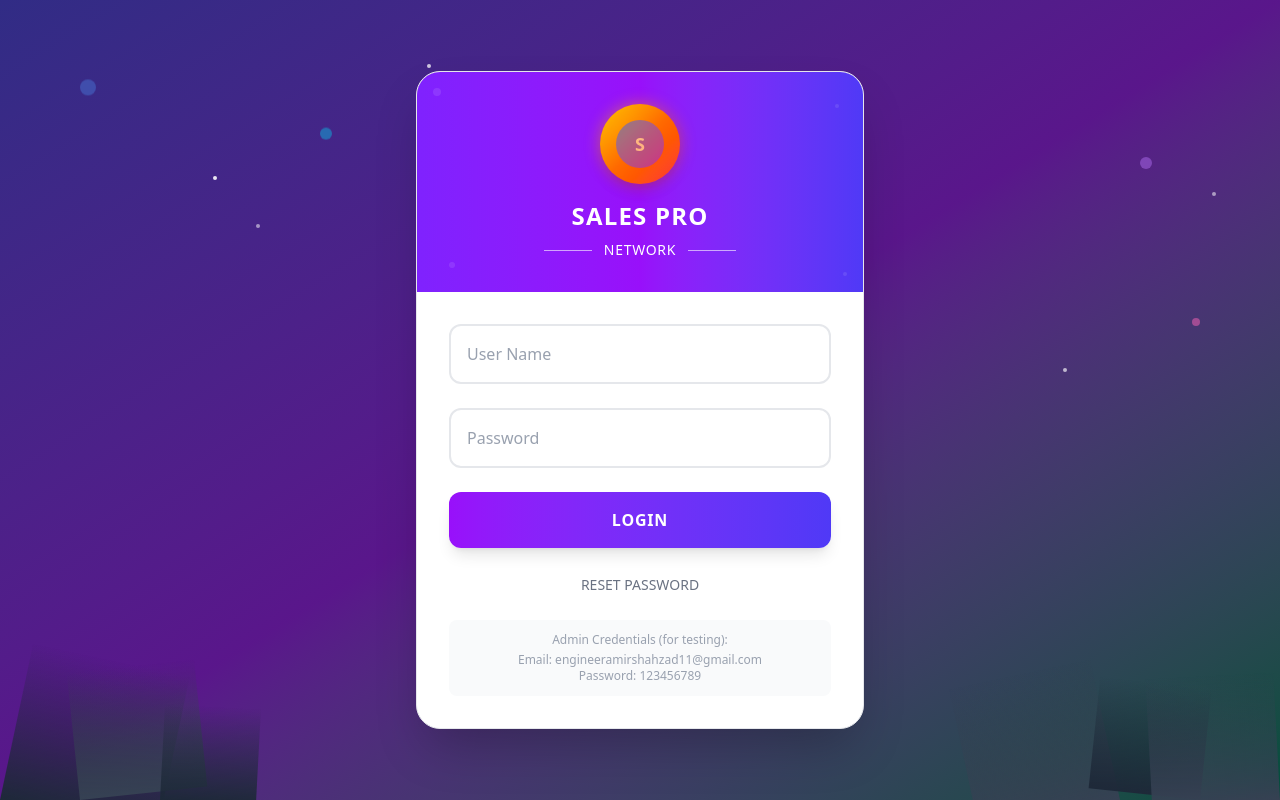
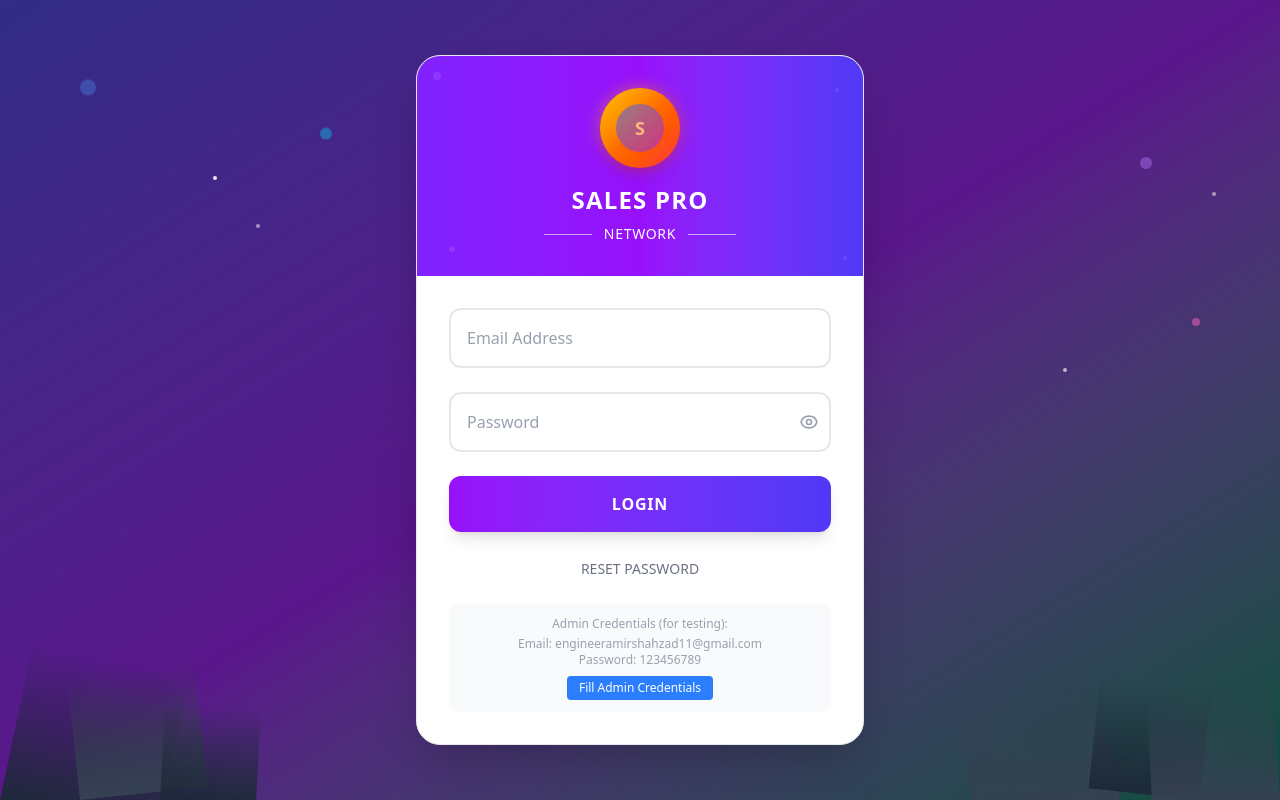
Before and after one commit to Amirshahzad422/SKN-Referral-Rewards, a Next.js app: page /login in a window 1280 px wide. Built offline with nearby package versions, Linux system fonts and the light colour scheme; no server answers.

Commit message:
fix: add password visibility toggle, fix Appwrite errors, and improve admin login flow

```diff
--- a/src/app/admin/page.tsx
+++ b/src/app/admin/page.tsx
@@ -49,9 +49,9 @@ export default function AdminDashboard() {
   useEffect(() => {
     if (!loading) {
       // Check if user is the hardcoded admin
-      const isAdmin = user?.email === 'engineeramirshahzad11@gmail.com';
+      const isAdmin = user?.email === 'engineeramirshahzad11@gmail.com' || localStorage.getItem('isAdmin') === 'true';
 
-      if (!user || !isAdmin) {
+      if (!user && !isAdmin) {
         router.push('/login');
       } else {
         loadPayments();
@@ -140,8 +140,8 @@ export default function AdminDashboard() {
   }
 
   // Check if user is the hardcoded admin
-  const isAdmin = user?.email === 'engineeramirshahzad11@gmail.com';
-  if (!user || !isAdmin) {
+  const isAdmin = user?.email === 'engineeramirshahzad11@gmail.com' || localStorage.getItem('isAdmin') === 'true';
+  if (!user && !isAdmin) {
     return null; // Will redirect to login
   }
 
@@ -154,7 +154,7 @@ export default function AdminDashboard() {
           <p className="text-gray-600 mt-2">Manage payments, users, and system operations</p>
           <div className="mt-2">
             <span className="inline-flex items-center px-3 py-1 rounded-full text-sm font-medium bg-green-100 text-green-800">
-              Logged in as: {user.email}
+              Logged in as: {user?.email || localStorage.getItem('adminEmail') || 'Admin'}
             </span>
           </div>
         </div>
--- a/src/app/login/page.tsx
+++ b/src/app/login/page.tsx
@@ -6,9 +6,10 @@ import { useAuth } from '@/hooks/useAuth';
 
 export default function LoginPage() {
   const [formData, setFormData] = useState({
-    username: '',
+    email: '',
     password: ''
   });
+  const [showPassword, setShowPassword] = useState(false);
   const [loading, setLoading] = useState(false);
   const [error, setError] = useState('');
   const router = useRouter();
@@ -21,7 +22,11 @@ export default function LoginPage() {
 
     try {
       // Hardcoded admin credentials for testing
-      if (formData.username === 'engineeramirshahzad11@gmail.com' && formData.password === '123456789') {
+      if (formData.email === 'engineeramirshahzad11@gmail.com' && formData.password === '123456789') {
+        // Set admin flag in localStorage
+        localStorage.setItem('isAdmin', 'true');
+        localStorage.setItem('adminEmail', formData.email);
+
         // Simulate successful login
         setTimeout(() => {
           router.push('/admin');
@@ -30,16 +35,21 @@ export default function LoginPage() {
       }
 
       // For other users, use the actual login function
-      const result = await login(formData.username, formData.password);
+      const result = await login(formData.email, formData.password);
 
       if (result.success) {
         // Redirect to admin dashboard if admin, otherwise to main dashboard
         router.push('/admin');
       } else {
-        setError(result.error || 'Login failed');
+        if (result.error === 'Appwrite not configured') {
+          setError('System is not configured. Please contact administrator.');
+        } else {
+          setError(result.error || 'Login failed. Please check your credentials.');
+        }
       }
     } catch (err) {
-      setError('An error occurred during login');
+      console.error('Login error:', err);
+      setError('An error occurred during login. Please try again.');
     } finally {
       setLoading(false);
     }
@@ -50,6 +60,10 @@ export default function LoginPage() {
       ...formData,
       [e.target.name]: e.target.value
     });
+  };
+
+  const togglePasswordVisibility = () => {
+    setShowPassword(!showPassword);
   };
 
   return (
@@ -121,30 +135,46 @@ export default function LoginPage() {
           {/* White Form Section */}
           <div className="px-8 py-8">
             <form onSubmit={handleSubmit} className="space-y-6">
-              {/* Username Field */}
+              {/* Email Field */}
               <div>
                 <input
-                  type="text"
-                  name="username"
-                  value={formData.username}
+                  type="email"
+                  name="email"
+                  value={formData.email}
                   onChange={handleChange}
-                  placeholder="User Name"
+                  placeholder="Email Address"
                   required
                   className="w-full px-4 py-4 border-2 border-gray-200 rounded-xl focus:outline-none focus:ring-2 focus:ring-purple-500 focus:border-transparent transition-all duration-200 text-gray-700 placeholder-gray-400"
                 />
               </div>
 
-              {/* Password Field */}
-              <div>
+              {/* Password Field with Toggle */}
+              <div className="relative">
                 <input
-                  type="password"
+                  type={showPassword ? "text" : "password"}
                   name="password"
                   value={formData.password}
                   onChange={handleChange}
                   placeholder="Password"
                   required
-                  className="w-full px-4 py-4 border-2 border-gray-200 rounded-xl focus:outline-none focus:ring-2 focus:ring-purple-500 focus:border-transparent transition-all duration-200 text-gray-700 placeholder-gray-400"
+                  className="w-full px-4 py-4 pr-12 border-2 border-gray-200 rounded-xl focus:outline-none focus:ring-2 focus:ring-purple-500 focus:border-transparent transition-all duration-200 text-gray-700 placeholder-gray-400"
                 />
+                <button
+                  type="button"
+                  onClick={togglePasswordVisibility}
+                  className="absolute inset-y-0 right-0 pr-3 flex items-center text-gray-400 hover:text-gray-600 transition-colors"
+                >
+                  {showPassword ? (
+                    <svg className="h-5 w-5" fill="none" viewBox="0 0 24 24" stroke="currentColor">
+                      <path strokeLinecap="round" strokeLinejoin="round" strokeWidth={2} d="M13.875 18.825A10.05 10.05 0 0112 19c-4.478 0-8.268-2.943-9.543-7a9.97 9.97 0 011.563-3.029m5.858.908a3 3 0 114.243 4.243M9.878 9.878l4.242 4.242M9.878 9.878L3 3m6.878 6.878L21 21" />
+                    </svg>
+                  ) : (
+                    <svg className="h-5 w-5" fill="none" viewBox="0 0 24 24" stroke="currentColor">
+                      <path strokeLinecap="round" strokeLinejoin="round" strokeWidth={2} d="M15 12a3 3 0 11-6 0 3 3 0 016 0z" />
+                      <path strokeLinecap="round" strokeLinejoin="round" strokeWidth={2} d="M2.458 12C3.732 7.943 7.523 5 12 5c4.478 0 8.268 2.943 9.542 7-1.274 4.057-5.064 7-9.542 7-4.477 0-8.268-2.943-9.542-7z" />
+                    </svg>
+                  )}
+                </button>
               </div>
 
               {/* Error Message */}
@@ -178,6 +208,18 @@ export default function LoginPage() {
                 <p className="font-medium mb-1">Admin Credentials (for testing):</p>
                 <p>Email: engineeramirshahzad11@gmail.com</p>
                 <p>Password: 123456789</p>
+                <button
+                  type="button"
+                  onClick={() => {
+                    setFormData({
+                      email: 'engineeramirshahzad11@gmail.com',
+                      password: '123456789'
+                    });
+                  }}
+                  className="mt-2 px-3 py-1 bg-blue-500 text-white text-xs rounded hover:bg-blue-600 transition-colors"
+                >
+                  Fill Admin Credentials
+                </button>
               </div>
             </form>
           </div>
--- a/src/components/Sidebar.tsx
+++ b/src/components/Sidebar.tsx
@@ -19,7 +19,10 @@ const Sidebar = () => {
         const adminStatus = user.email === 'engineeramirshahzad11@gmail.com';
         setIsAdmin(adminStatus);
       } else {
-        setIsAdmin(false);
+        // For hardcoded admin login, we need to handle it differently
+        // since there's no real user object
+        const isHardcodedAdmin = localStorage.getItem('isAdmin') === 'true';
+        setIsAdmin(isHardcodedAdmin);
       }
       setSidebarLoading(false);
     };
@@ -80,10 +83,16 @@ const Sidebar = () => {
                 <div className="w-16 h-16 bg-white rounded-full flex items-center justify-center mb-3">
                   <span className="text-deep-indigo-600 font-bold text-sm">SKN</span>
                 </div>
-                <h3 className="text-white font-semibold text-lg">{user.name || 'Admin User'}</h3>
-                <p className="text-gray-300 text-sm">{user.email}</p>
+                <h3 className="text-white font-semibold text-lg">
+                  {user ? user.name || 'Admin User' : 'Admin User'}
+                </h3>
+                <p className="text-gray-300 text-sm">
+                  {user ? user.email : localStorage.getItem('adminEmail') || 'engineeramirshahzad11@gmail.com'}
+                </p>
                 <div className="flex items-center mt-2">
-                  <span className="text-gray-300 text-sm">{user.phone || 'N/A'}</span>
+                  <span className="text-gray-300 text-sm">
+                    {user ? user.phone || 'N/A' : 'N/A'}
+                  </span>
                   <button className="ml-2 text-gray-300 hover:text-white">
                     👁️
                   </button>
@@ -154,8 +163,10 @@ const Sidebar = () => {
             <div className="p-4 border-t border-deep-indigo-500">
               <button
                 onClick={() => {
-                  // For hardcoded admin, just redirect to login
-                  if (user.email === 'engineeramirshahzad11@gmail.com') {
+                  // For hardcoded admin, clear localStorage and redirect to login
+                  if (user?.email === 'engineeramirshahzad11@gmail.com' || localStorage.getItem('isAdmin') === 'true') {
+                    localStorage.removeItem('isAdmin');
+                    localStorage.removeItem('adminEmail');
                     window.location.href = '/login';
                   } else {
                     // For real users, use the logout function
--- a/src/hooks/useAuth.ts
+++ b/src/hooks/useAuth.ts
@@ -14,9 +14,18 @@ export const useAuth = () => {
 
   const checkUser = async () => {
     try {
+      // Check if Appwrite is properly configured
+      if (!process.env.NEXT_PUBLIC_APPWRITE_ENDPOINT || !process.env.NEXT_PUBLIC_APPWRITE_PROJECT_ID) {
+        console.warn('Appwrite environment variables not configured');
+        setUser(null);
+        setLoading(false);
+        return;
+      }
+
       const currentUser = await account.get();
       setUser(currentUser);
     } catch (error) {
+      console.log('No active session found');
       setUser(null);
     } finally {
       setLoading(false);
@@ -25,29 +34,48 @@ export const useAuth = () => {
 
   const login = async (email: string, password: string) => {
     try {
+      // Check if Appwrite is properly configured
+      if (!process.env.NEXT_PUBLIC_APPWRITE_ENDPOINT || !process.env.NEXT_PUBLIC_APPWRITE_PROJECT_ID) {
+        return { success: false, error: 'Appwrite not configured' };
+      }
+
       const session = await account.createEmailSession(email, password);
       await checkUser();
       return { success: true, session };
     } catch (error) {
+      console.error('Login error:', error);
       return { success: false, error: error instanceof Error ? error.message : 'Login failed' };
     }
   };
 
   const logout = async () => {
     try {
+      // Check if Appwrite is properly configured
+      if (!process.env.NEXT_PUBLIC_APPWRITE_ENDPOINT || !process.env.NEXT_PUBLIC_APPWRITE_PROJECT_ID) {
+        setUser(null);
+        return { success: true };
+      }
+
       await account.deleteSessions();
       setUser(null);
       return { success: true };
     } catch (error) {
+      console.error('Logout error:', error);
       return { success: false, error: error instanceof Error ? error.message : 'Logout failed' };
     }
   };
 
   const register = async (email: string, password: string, name: string) => {
     try {
+      // Check if Appwrite is properly configured
+      if (!process.env.NEXT_PUBLIC_APPWRITE_ENDPOINT || !process.env.NEXT_PUBLIC_APPWRITE_PROJECT_ID) {
+        return { success: false, error: 'Appwrite not configured' };
+      }
+
       const user = await account.create('unique()', email, password, name);
       return { success: true, user };
     } catch (error) {
+      console.error('Registration error:', error);
       return { success: false, error: error instanceof Error ? error.message : 'Registration failed' };
     }
   };
```
